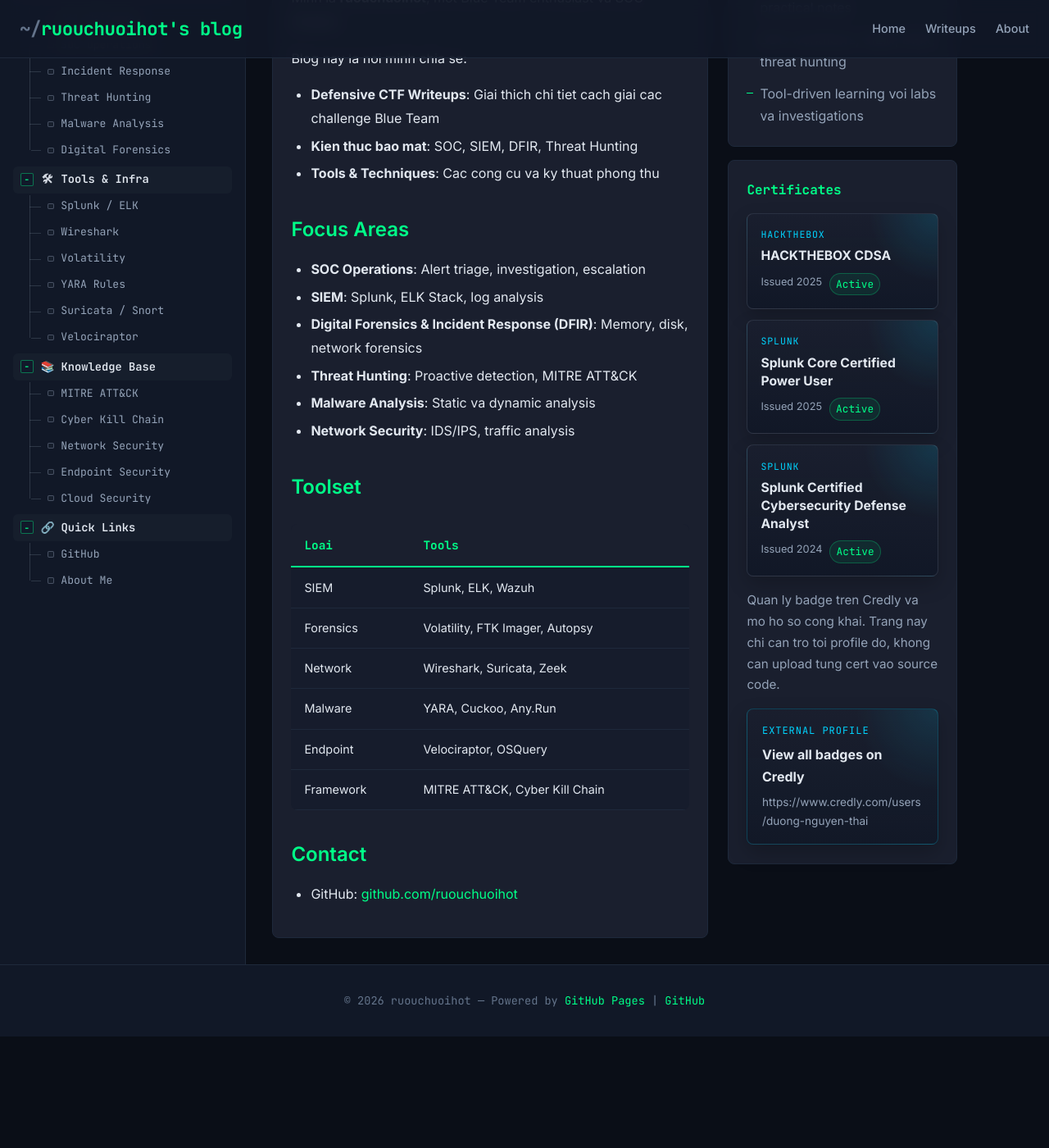
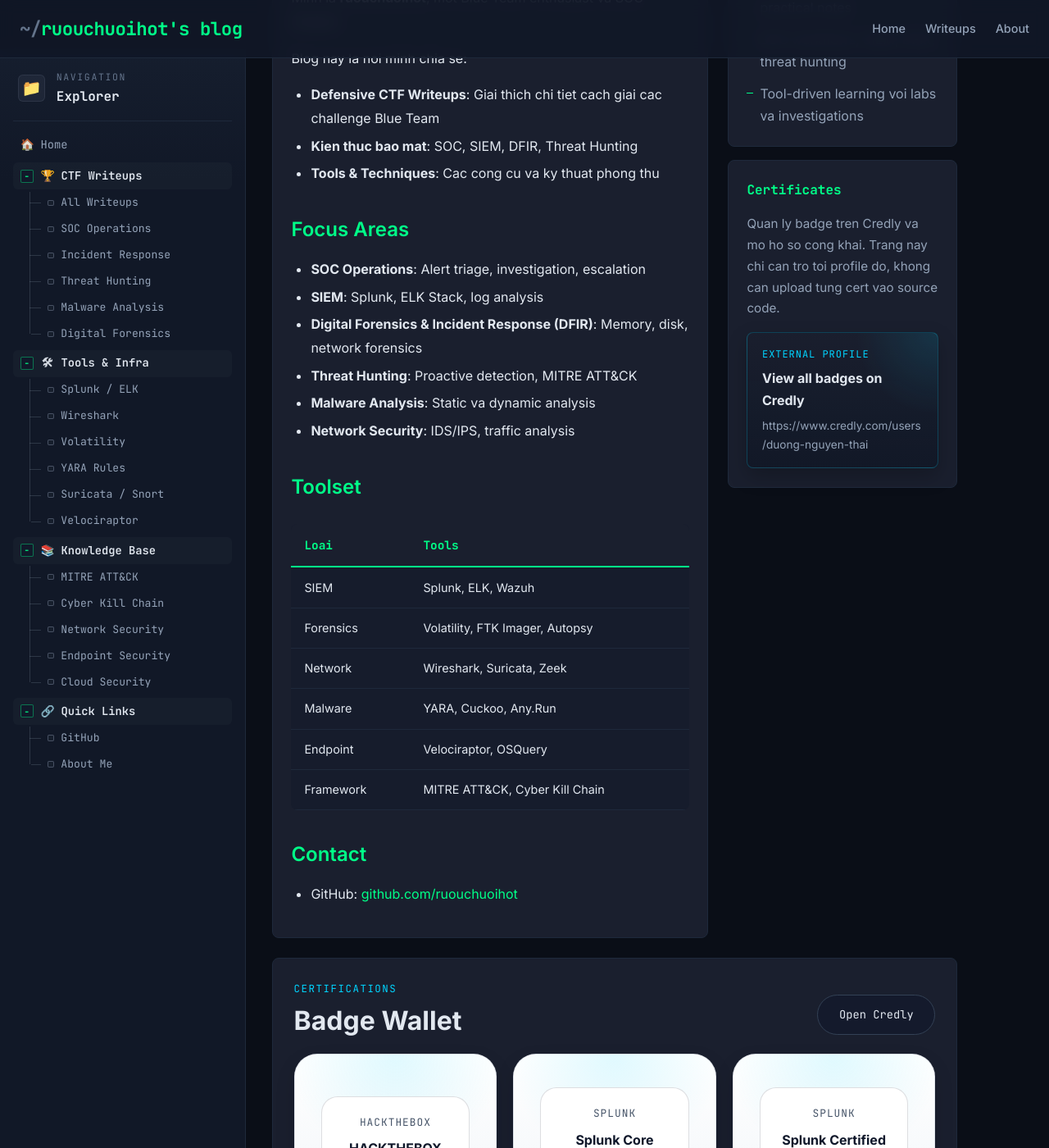
Before and after one commit to ruouchuoihot/ruouchuoihot.github.io, a Jekyll site: the page built from about.md, in a window 1280 px wide and 1400 px high, scrolled down 595 px. Shown: the whole window at 82% size. Built offline with Jekyll 4.4.1, drawn with Linux system fonts in a browser that asks for light colours; before the commit the page ends 1859 px from its top, so only the background shows below that; some of the changed text lies outside the part shown.

Commit message:
Redesign certifications as badge wallet

```diff
--- a/_config.yml
+++ b/_config.yml
@@ -25,6 +25,8 @@
     status: "Active"
     url: "https://www.credly.com/badges/110ed77d-d158-4075-9f64-6cc986d4161f/public_url"
     color: "blue"
+    # image: "https://images.credly.com/..."
+    # expires: "Dec 17, 2028"
 
   - name: "Splunk Core Certified Power User"
     issuer: "Splunk"
@@ -32,6 +34,8 @@
     status: "Active"
     url: "https://www.credly.com/badges/9ea5771a-a9ff-47ed-9756-325b05551531/public_url"
     color: "blue"
+    # image: "https://images.credly.com/..."
+    # expires: "Dec 6, 2028"
 
   - name: "Splunk Certified Cybersecurity Defense Analyst"
     issuer: "Splunk"
@@ -39,6 +43,8 @@
     status: "Active"
     url: "https://www.credly.com/badges/23fb1941-faed-4c8e-9d9e-8264244cf3e0/public_url"
     color: "blue"
+    # image: "https://images.credly.com/..."
+    # expires: "Dec 26, 2027"
 
 # Build settings
 markdown: kramdown
--- a/_layouts/about.html
+++ b/_layouts/about.html
@@ -55,24 +55,6 @@
 
       <section class="about-panel about-cert-panel">
         <h2 class="about-panel-title">Certificates</h2>
-        {% if site.featured_certifications and site.featured_certifications.size > 0 %}
-          <div class="cert-badge-list">
-            {% for cert in site.featured_certifications %}
-              <a class="cert-badge-panel{% if cert.color %} cert-badge-panel-{{ cert.color }}{% endif %}" href="{{ cert.url }}" target="_blank" rel="noreferrer">
-                <span class="cert-badge-issuer">{{ cert.issuer }}</span>
-                <strong class="cert-badge-name">{{ cert.name }}</strong>
-                <div class="cert-badge-meta">
-                  {% if cert.issued %}
-                    <span>Issued {{ cert.issued }}</span>
-                  {% endif %}
-                  {% if cert.status %}
-                    <span class="cert-badge-status">{{ cert.status }}</span>
-                  {% endif %}
-                </div>
-              </a>
-            {% endfor %}
-          </div>
-        {% endif %}
         {% if site.credly.profile_url != blank %}
           <p class="about-panel-text">
             Quan ly badge tren Credly va mo ho so cong khai. Trang nay chi can tro toi profile do, khong can upload tung cert vao source code.
@@ -90,4 +72,51 @@
       </section>
     </aside>
   </div>
+
+  {% if site.featured_certifications and site.featured_certifications.size > 0 %}
+    <section class="about-panel badge-wallet-panel">
+      <div class="badge-wallet-header">
+        <div>
+          <p class="about-eyebrow">Certifications</p>
+          <h2 class="badge-wallet-title">Badge Wallet</h2>
+        </div>
+        {% if site.credly.profile_url != blank %}
+          <a class="about-action" href="{{ site.credly.profile_url }}" target="_blank" rel="noreferrer">Open Credly</a>
+        {% endif %}
+      </div>
+
+      <div class="badge-wallet-grid">
+        {% for cert in site.featured_certifications %}
+          <a class="badge-wallet-card" href="{{ cert.url }}" target="_blank" rel="noreferrer">
+            <div class="badge-wallet-media{% if cert.color %} badge-wallet-media-{{ cert.color }}{% endif %}">
+              {% if cert.image %}
+                <img class="badge-wallet-image" src="{{ cert.image }}" alt="{{ cert.name }} badge">
+              {% else %}
+                <div class="badge-wallet-fallback">
+                  <span class="badge-wallet-fallback-issuer">{{ cert.issuer }}</span>
+                  <strong class="badge-wallet-fallback-name">{{ cert.name }}</strong>
+                </div>
+              {% endif %}
+            </div>
+
+            <div class="badge-wallet-body">
+              <h3 class="badge-wallet-name">{{ cert.name }}</h3>
+              <p class="badge-wallet-issuer">{{ cert.issuer }}</p>
+              <div class="badge-wallet-meta">
+                {% if cert.issued %}
+                  <span>Issued {{ cert.issued }}</span>
+                {% endif %}
+                {% if cert.expires %}
+                  <span>Expires {{ cert.expires }}</span>
+                {% endif %}
+                {% if cert.status %}
+                  <span class="cert-badge-status">{{ cert.status }}</span>
+                {% endif %}
+              </div>
+            </div>
+          </a>
+        {% endfor %}
+      </div>
+    </section>
+  {% endif %}
 </article>
--- a/assets/css/style.css
+++ b/assets/css/style.css
@@ -733,72 +733,137 @@
   font-size: 0.95rem;
 }
 
-.cert-badge-list {
-  display: grid;
-  gap: 0.85rem;
-  margin-bottom: 1rem;
+.badge-wallet-panel {
+  padding: 1.6rem;
 }
 
-.cert-badge-panel {
-  display: block;
-  padding: 0.95rem 1rem;
-  border: 1px solid rgba(148, 163, 184, 0.18);
-  border-radius: var(--radius);
-  background:
-    radial-gradient(circle at top right, rgba(0, 255, 136, 0.1), transparent 30%),
-    linear-gradient(180deg, rgba(26, 31, 46, 0.98), rgba(17, 24, 39, 0.94));
-  box-shadow: 0 10px 24px rgba(0, 0, 0, 0.2);
+.badge-wallet-header {
+  display: flex;
+  align-items: flex-end;
+  justify-content: space-between;
+  gap: 1rem;
+  margin-bottom: 1.4rem;
 }
 
-.cert-badge-panel:hover {
-  border-color: var(--accent);
-  transform: translateY(-2px);
-  box-shadow: 0 14px 30px rgba(0, 0, 0, 0.28);
+.badge-wallet-title {
+  font-size: 2rem;
+  line-height: 1.1;
+  color: var(--text-primary);
+}
+
+.badge-wallet-grid {
+  display: grid;
+  grid-template-columns: repeat(3, minmax(0, 1fr));
+  gap: 1.25rem;
+}
+
+.badge-wallet-card {
+  display: flex;
+  flex-direction: column;
+  min-height: 100%;
+  border: 1px solid rgba(148, 163, 184, 0.2);
+  border-radius: 28px;
+  background: linear-gradient(180deg, rgba(248, 250, 252, 0.98), rgba(241, 245, 249, 0.96));
+  color: #132238;
+  overflow: hidden;
+  box-shadow: 0 10px 25px rgba(2, 6, 23, 0.12);
+}
+
+.badge-wallet-card:hover {
+  transform: translateY(-4px);
+  box-shadow: 0 18px 35px rgba(2, 6, 23, 0.18);
+  color: #0f172a;
   text-shadow: none;
 }
 
-.cert-badge-panel-blue {
+.badge-wallet-media {
+  min-height: 220px;
+  display: flex;
+  align-items: center;
+  justify-content: center;
+  padding: 2rem;
   background:
-    radial-gradient(circle at top right, rgba(0, 212, 255, 0.14), transparent 32%),
-    linear-gradient(180deg, rgba(26, 31, 46, 0.98), rgba(17, 24, 39, 0.94));
+    radial-gradient(circle at top, rgba(15, 23, 42, 0.05), transparent 55%),
+    linear-gradient(180deg, rgba(255, 255, 255, 0.96), rgba(248, 250, 252, 0.94));
 }
 
-.cert-badge-panel-orange {
+.badge-wallet-media-blue {
   background:
-    radial-gradient(circle at top right, rgba(255, 107, 53, 0.14), transparent 32%),
-    linear-gradient(180deg, rgba(26, 31, 46, 0.98), rgba(17, 24, 39, 0.94));
+    radial-gradient(circle at top, rgba(0, 212, 255, 0.12), transparent 52%),
+    linear-gradient(180deg, rgba(255, 255, 255, 0.98), rgba(241, 245, 249, 0.94));
 }
 
-.cert-badge-panel-purple {
+.badge-wallet-media-orange {
   background:
-    radial-gradient(circle at top right, rgba(168, 85, 247, 0.14), transparent 32%),
-    linear-gradient(180deg, rgba(26, 31, 46, 0.98), rgba(17, 24, 39, 0.94));
+    radial-gradient(circle at top, rgba(255, 107, 53, 0.12), transparent 52%),
+    linear-gradient(180deg, rgba(255, 255, 255, 0.98), rgba(241, 245, 249, 0.94));
 }
 
-.cert-badge-issuer {
+.badge-wallet-media-purple {
+  background:
+    radial-gradient(circle at top, rgba(168, 85, 247, 0.12), transparent 52%),
+    linear-gradient(180deg, rgba(255, 255, 255, 0.98), rgba(241, 245, 249, 0.94));
+}
+
+.badge-wallet-image {
+  width: auto;
+  max-width: 100%;
+  max-height: 180px;
+  object-fit: contain;
+  border-radius: 0;
+}
+
+.badge-wallet-fallback {
+  width: min(100%, 240px);
+  padding: 1.25rem;
+  border: 1px solid rgba(15, 23, 42, 0.14);
+  border-radius: 20px;
+  background: white;
+  text-align: center;
+}
+
+.badge-wallet-fallback-issuer {
   display: block;
-  color: var(--accent-secondary);
-  font-size: 0.72rem;
+  color: #475569;
+  font-size: 0.8rem;
   font-family: var(--font-mono);
   text-transform: uppercase;
   letter-spacing: 0.08em;
-  margin-bottom: 0.35rem;
+  margin-bottom: 0.65rem;
 }
 
-.cert-badge-name {
+.badge-wallet-fallback-name {
   display: block;
-  color: var(--text-primary);
-  font-size: 0.98rem;
-  line-height: 1.4;
+  color: #0f172a;
+  font-size: 1rem;
+  line-height: 1.35;
 }
 
-.cert-badge-meta {
+.badge-wallet-body {
+  display: flex;
+  flex-direction: column;
+  gap: 0.55rem;
+  padding: 1.65rem 1.45rem 1.5rem;
+}
+
+.badge-wallet-name {
+  color: #0f172a;
+  font-size: 1.15rem;
+  line-height: 1.35;
+}
+
+.badge-wallet-issuer {
+  color: #334155;
+  font-size: 0.95rem;
+}
+
+.badge-wallet-meta {
   display: flex;
   gap: 0.55rem;
   flex-wrap: wrap;
-  margin-top: 0.6rem;
-  color: var(--text-secondary);
-  font-size: 0.8rem;
+  margin-top: 0.35rem;
+  color: #475569;
+  font-size: 0.88rem;
 }
 
 .cert-badge-status {
@@ -897,6 +962,15 @@
   }
 
   .about-layout {
+    grid-template-columns: 1fr;
+  }
+
+  .badge-wallet-header {
+    align-items: flex-start;
+    flex-direction: column;
+  }
+
+  .badge-wallet-grid {
     grid-template-columns: 1fr;
   }
 
```
